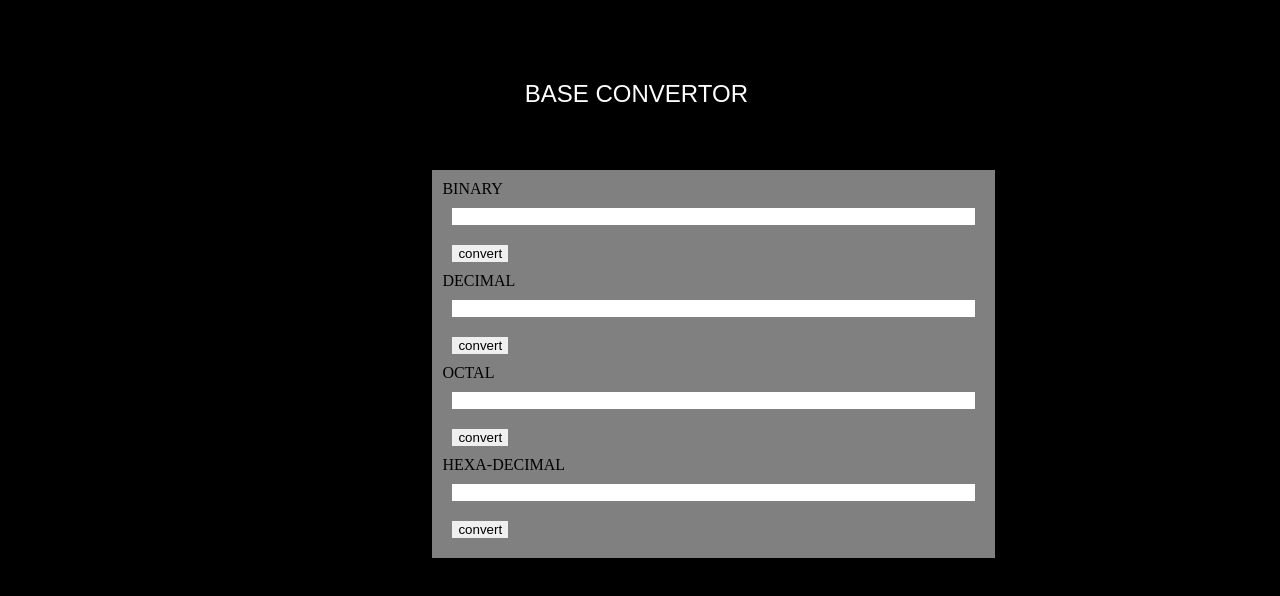
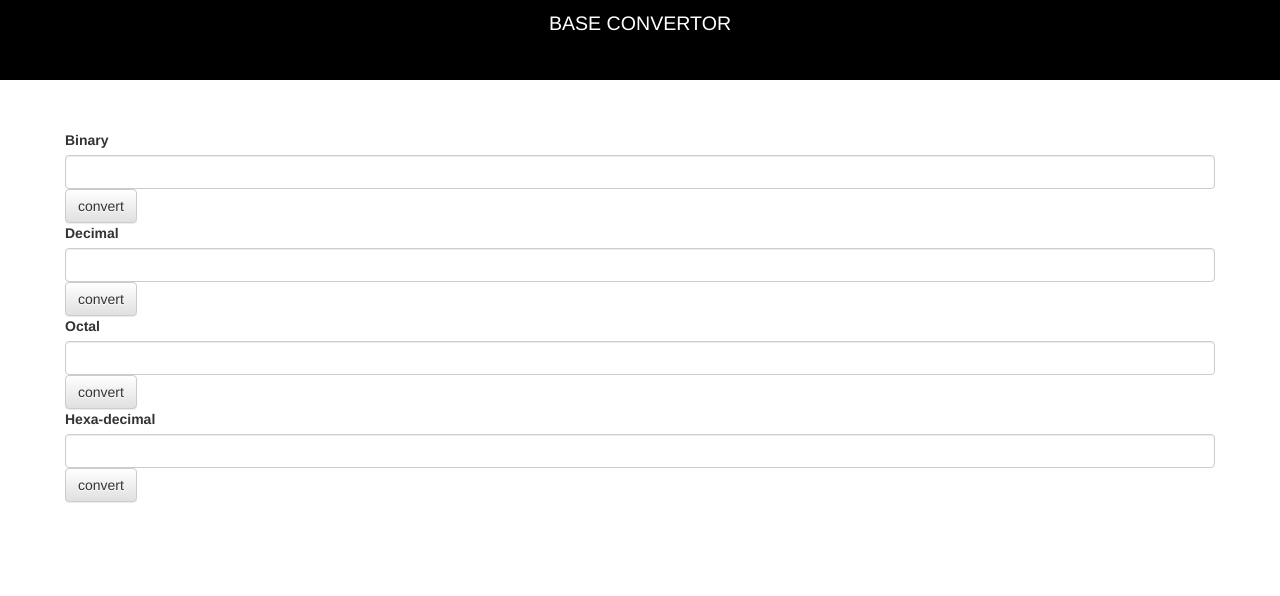
Before and after one commit to gowthamMK2000/base-convertor-website, a plain HTML site: page index.html in a window 1280 px wide. Drawn offline with nearby package versions, Linux system fonts and the light colour scheme.

Commit message:
Update index.html

```diff
--- a/index.html
+++ b/index.html
@@ -1,21 +1,43 @@
 <DOCTYPE !html>
-<html>
+<html lang="en">
   <head>
     <title>binary convertor</title>
+    <meta charset="utf-8">
+    <meta name="viewport" content="width=device-width,initial-scale=1">
     <script type="text/javascript" src="script.js"></script>
-    <link rel="stylesheet" type="text/css" href="main.css">
+    <link rel="stylesheet" href="https://maxcdn.bootstrapcdn.com/bootstrap/3.3.7/css/bootstrap.min.css" integrity="sha384-BVYiiSIFeK1dGmJRAkycuHAHRg32OmUcww7on3RYdg4Va+PmSTsz/K68vbdEjh4u" crossorigin="anonymous">
+    <!-- Optional Bootstrap theme -->
+    <link rel="stylesheet" href="https://maxcdn.bootstrapcdn.com/bootstrap/3.3.7/css/bootstrap-theme.min.css" integrity="sha384-rHyoN1iRsVXV4nD0JutlnGaslCJuC7uwjduW9SVrLvRYooPp2bWYgmgJQIXwl/Sp" crossorigin="anonymous">
+    <style>
+    .bg-1{
+      background-color: black;
+      color: white;
+      margin: 0px;
+      padding:10px;
+      font-size: 140%;
+      height: 10%;
+    }
+    .bg-2{
+      padding: 10px;
+      padding-top: 50px;
+      }
+    </style>
   </head>
   <body>
-    <div id="heading">BASE CONVERTOR</div>
-    <div id="container">
-    BINARY  <input name="efae" type="text" size="63" id="binary" oninput="checkbi()" class="textfield" >
-      <button onclick="tobinary()" name="convert" id="button1" class="button">convert</button><br>
-    DECIMAL  <input type="text" size="63" id="decimal" oninput="checkdeci()" class="textfield">
-      <button onclick="todecimal()" name="convert" id="button2" class="button">convert</button><br>
-    OCTAL  <input type="text" size="63" id="octal" oninput="checkoctal()" class="textfield">
-      <button onclick="tooctal()" name="convert" id="button3" class="button">convert</button><br>
-      HEXA-DECIMAL<input type="text" size="63" id="hexa"class="textfield" >
-      <button onclick="tohexa()" name="convert" class="button">convert</button><br>
+    <div class="container-flex text-center bg-1" id="heading">BASE CONVERTOR</div>
+    <div class="container bg-2">
+    <label for="binary">Binary</label>
+    <input type="text"  id="binary" oninput="checkbi()" class="form-control" >
+      <button onclick="tobinary()" name="convert" id="button1" class="btn btn-default">convert</button><br>
+      <label for="decimal">Decimal</label>
+      <input type="text" size="63" id="decimal" oninput="checkdeci()" class="form-control">
+      <button onclick="todecimal()" name="convert" id="button2" class="btn btn-default">convert</button><br>
+      <label for="octal">Octal</label>
+    <input type="text" size="63" id="octal" oninput="checkoctal()" class="form-control">
+    <button onclick="tooctal()" name="convert" id="button3" class="btn btn-default">convert</button><br>
+    <label for="hexa">Hexa-decimal</label>
+    <input type="text" size="63" id="hexa" class="form-control" >
+    <button onclick="tohexa()" name="convert" class="btn btn-default">convert</button><br>
     </div>
   </body>
 </html>
```
